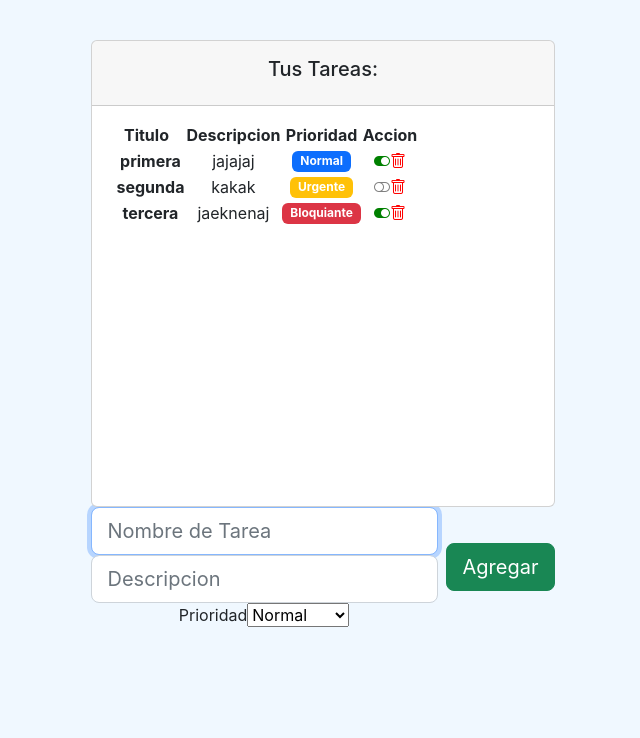
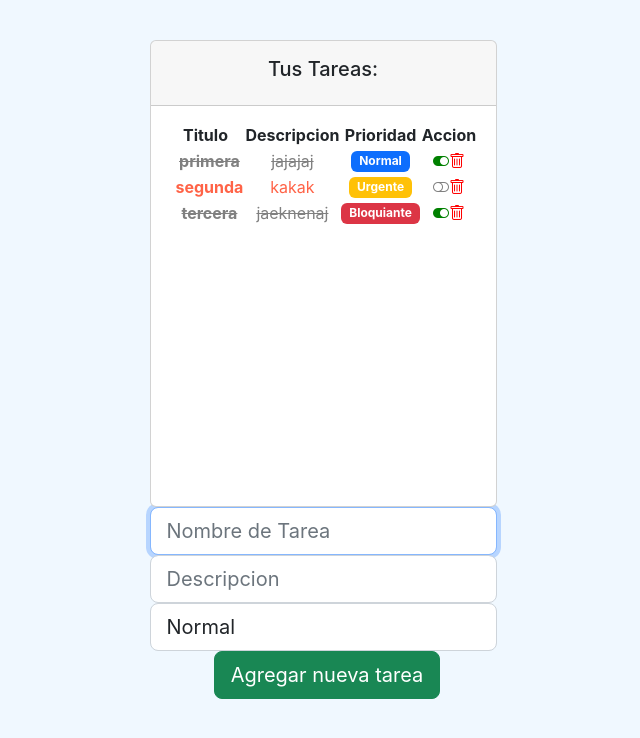
Before and after one commit to kevin-042000/App-Lista_Tareas, a React (Create React App) app in the folder lista-tareas/: page / in a window 1280 px wide. Shown: the top 738 px of the page, without its empty margins (317-957 px from the left). Built offline with nearby package versions, Linux system fonts and the light colour scheme.

Commit message:
se agregaron estilos
se agrego estilos a la tarea para cuando estan o no completas

```diff
--- a/lista-tareas/src/Componentes/JSX/Formularios/cargar_tarea.jsx
+++ b/lista-tareas/src/Componentes/JSX/Formularios/cargar_tarea.jsx
@@ -4,7 +4,7 @@ import {NIVELES} from '../../JS/niveles'
 import {Tarea} from '../../JS/tarea'
 
 
-const CargarTarea = ({propAgregar}) => {
+const CargarTarea = ({propAgregar, propLenght}) => {
 
     const nombreRef = useRef('');
     const descripcionRef = useRef('');
@@ -28,8 +28,8 @@ const CargarTarea = ({propAgregar}) => {
           <div className='form-outline flex-fill'>
              <input ref={nombreRef} id='inputNombre' type='text' className='form-control form-control-lg' required autoFocus placeholder='Nombre de Tarea' />
              <input ref={descripcionRef} id='inputDescripcion' type='text' className='form-control form-control-lg' required placeholder='Descripcion' />
-             <label htmlFor='seleccionarNivel' className='sr-only'>Prioridad</label>
-             <select ref={nivelRef} defaultValue={NIVELES.NORMAL} id='seleccionarNivel'>
+             {/* <label htmlFor='seleccionarNivel' className='sr-only'>Prioridad</label> */}
+             <select ref={nivelRef} defaultValue={NIVELES.NORMAL} className='form-control form-control-lg' id='seleccionarNivel'>
 
               <option value={NIVELES.NORMAL}>
                     Normal
@@ -41,9 +41,12 @@ const CargarTarea = ({propAgregar}) => {
                     Bloquiante
               </option>
             </select>
+            <button type='submit' className='btn btn-success btn-lg ms-2'>
+               {propLenght > 0 ? 'Agregar nueva tarea' : 'Crear tu primer tarea'}
+            </button>
           </div>
 
-          <button type='submit' className='btn btn-success btn-lg ms-2'>Agregar</button>
+
 
         </form>
     );
@@ -52,6 +55,7 @@ const CargarTarea = ({propAgregar}) => {
 
 CargarTarea.propTypes = {
     propAgregar: PropTypes.func.isRequired,
+    propLenght: PropTypes.number.isRequired,
 
 };
 
--- a/lista-tareas/src/Componentes/JSX/jsx principal/ListaTarea.jsx
+++ b/lista-tareas/src/Componentes/JSX/jsx principal/ListaTarea.jsx
@@ -26,6 +26,8 @@ const ListaTarea = () => {
 
 
 
+/// funciones
+
 function completarTarea(tarea){
     console.log('Completa esta tarea:', tarea);
     const index = tareas.indexOf(tarea);
@@ -44,27 +46,13 @@ function eliminarTarea(tarea){
 
 function agregarTareas(tarea){
     console.log('agregaste esta tarea:', tarea);
-    const index = tareas.indexOf(tarea);
     const tempTareas = [...tareas];
     tempTareas.push(tarea);
     setTareas(tempTareas);
 }
 
-
-
+const Tabla = () => {
     return (
-        <div>
-
-        <div className='col-12'>
-           <div className='card'>
-              <div className='card-header p-3'>
-              <h5>
-                Tus Tareas:
-              </h5>
-              </div>
-
-              <div className='card-body' data-mdb-perfect-scrollbar='true' style={{position: 'relative', height: '400px'}}>
-
         <table>
         <thead>
             <tr>
@@ -86,13 +74,42 @@ function agregarTareas(tarea){
                   />
                    );
                   })}
+        </tbody>
+      </table>
+
+    )
+}
+
+let tablaTareas;
+
+if(tareas.length > 0){
+    tablaTareas = <Tabla></Tabla>
+}else {
+    tablaTareas = (
+    <div>
+      <h3>No hay tareas por el momento</h3>
+      <h4>Puedes crear una tarea</h4>
+    </div>)
+
+    }
 
 
 
 
+    return (
+        <div>
 
-                </tbody>
-              </table>
+        <div className='col-12'>
+           <div className='card'>
+              <div className='card-header p-3'>
+              <h5>
+                Tus Tareas:
+              </h5>
+              </div>
+
+              <div className='card-body' data-mdb-perfect-scrollbar='true' style={{position: 'relative', height: '400px'}}>
+
+              {tablaTareas}
 
               </div>
 
@@ -103,6 +120,7 @@ function agregarTareas(tarea){
 
         <CargarTarea
             propAgregar={agregarTareas}
+            propLenght={tareas.length}
         />
 
 
--- a/lista-tareas/src/Componentes/JSX/jsx secundario/Tarea.jsx
+++ b/lista-tareas/src/Componentes/JSX/jsx secundario/Tarea.jsx
@@ -13,7 +13,20 @@ const ComponenteTarea = ({prop, propCompletar, propEliminar}) => {
         };
     }, [prop]);
 
+/// estilos guardaods en const
+const tarea_completada = {
+    color: "gray",
+    textDecoration: "line-through",
 
+}
+
+const tarea_incompleta = {
+    fontWeight: "bold",
+    color: "tomato",
+
+}
+
+/// funciones
     function nivel_de_tarea(){
         switch (prop.nivel){
             case NIVELES.NORMAL:
@@ -61,7 +74,7 @@ const ComponenteTarea = ({prop, propCompletar, propEliminar}) => {
 
     return (
 
-        <tr  className='fw-normal'>
+        <tr  className='fw-normal' style={prop.completada ? tarea_completada : tarea_incompleta }>
           <th>
             <span className='ms-2'>{prop.nombre}</span>
           </th>
--- a/lista-tareas/src/sass/tarea.scss
+++ b/lista-tareas/src/sass/tarea.scss
@@ -1,3 +1,15 @@
 .accion-tarea{
     cursor: pointer;
 }
+
+.tarea-completada {
+    color: gray;
+    text-decoration: line-through;
+
+}
+
+.tarea-incompleta{
+    font-weight: bold;
+    color: tomato;
+
+}
```
Also changed, not shown: 2 other files (tests, documents, lock files or other folders). Lines whose indentation alone changed are shown as unchanged.
